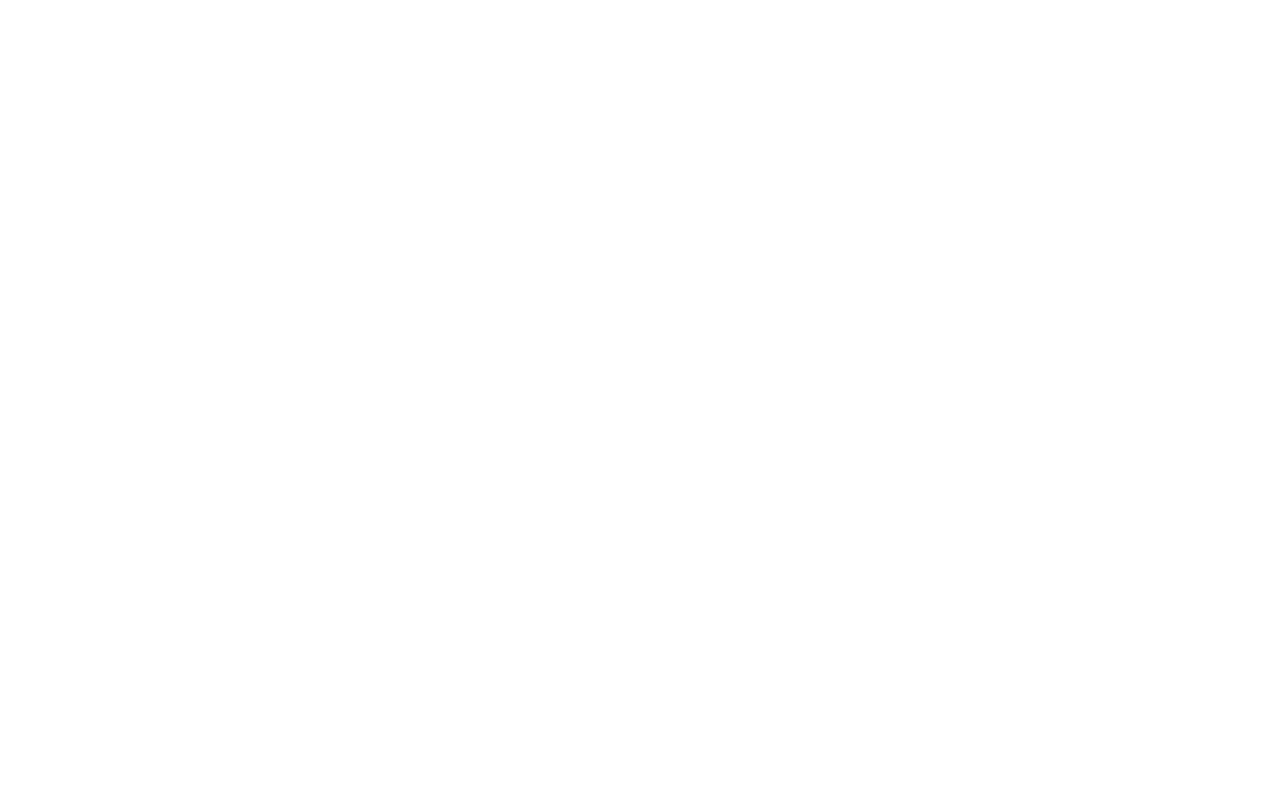
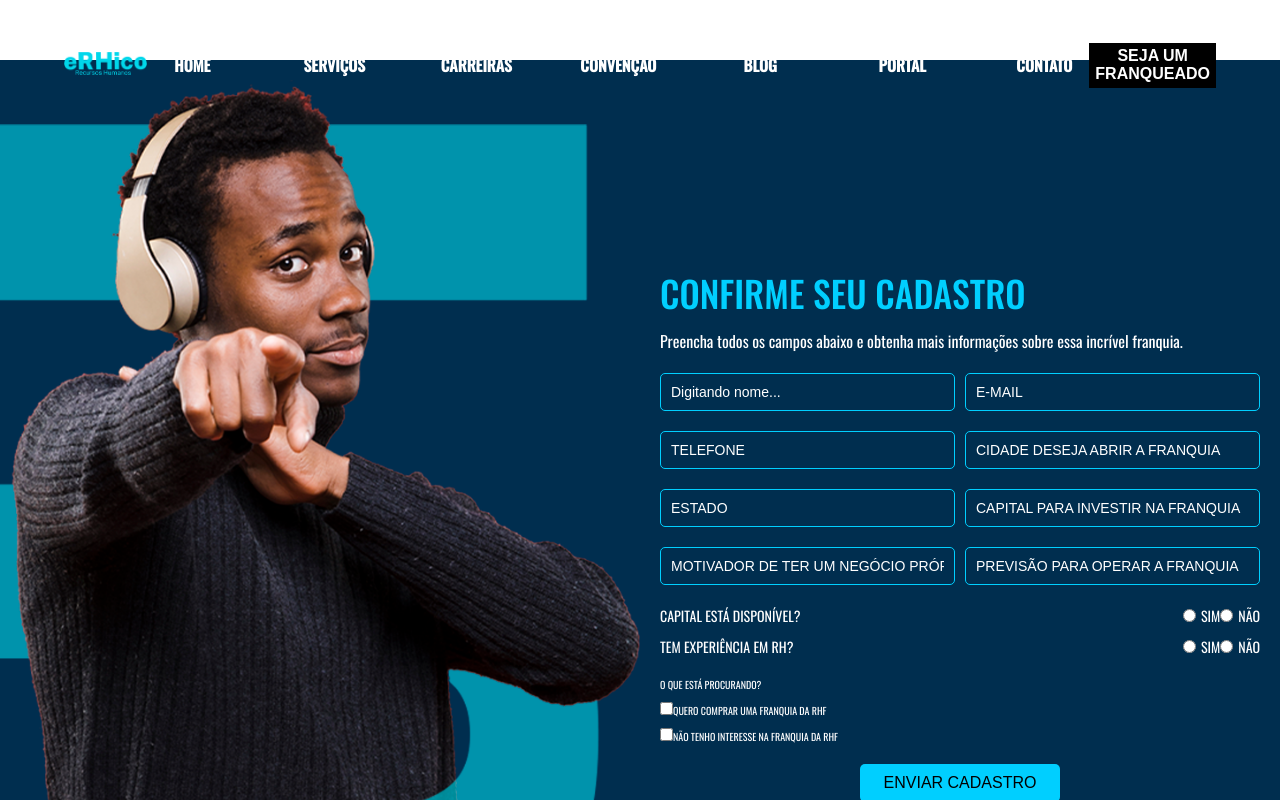
Before and after one commit to Agencia-Thype/eRHico-frontend, a React (Vite) app: page /franquia in a window 1280 px wide. Before the commit this address had no page. Shown: the top 800 px of the page. Built offline with nearby package versions, Linux system fonts and the light colour scheme; a web font is replaced by a local one.

Commit message:
franqueado

```diff
--- a/src/components/Header/header.sass
+++ b/src/components/Header/header.sass
@@ -4,14 +4,14 @@
     justify-content: space-between
     align-items: center
     width: 100%
-    padding: 30px 5%
+    padding: 20px 5%
     figure
         width: 300px
         img
             width: 100%
     .menu
         display: flex
-        gap: 72px
+        gap: 52px
         li
             width: 90px
             height: 90px
--- a/src/components/Header/index.tsx
+++ b/src/components/Header/index.tsx
@@ -1,8 +1,11 @@
 import { useEffect, useState } from "react";
-import "../../styles/_reset.sass"
-import "./header.sass"
+import { useNavigate } from "react-router-dom";
+import "../../styles/_reset.sass";
+import "./header.sass";
+
 const Header = () => {
     const [isSticky, setIsSticky] = useState(false);
+    const navigate = useNavigate(); // Inicializa o hook useNavigate
 
     useEffect(() => {
         const handleScroll = () => {
@@ -13,7 +16,7 @@
             }
         };
 
-    // Adiciona o listener de evento de scroll
+
         window.addEventListener("scroll", handleScroll);
 
         // Limpa o listener ao desmontar o componente
@@ -21,6 +24,7 @@
             window.removeEventListener("scroll", handleScroll);
         };
     }, []);
+
     return (
         <nav className={`header ${isSticky ? "sticky" : ""}`}>
             <figure>
@@ -35,9 +39,10 @@
                 <li>PORTAL</li>
                 <li>CONTATO</li>
             </ul>
-            <button>SEJA UM FRANQUEADO</button>
+
+            <button onClick={() => navigate("/franquia")}>SEJA UM FRANQUEADO</button>
         </nav>
-  )
-}
+    );
+};
 
-export default Header
+export default Header;
--- /dev/null
+++ b/src/pages/FranchisingPage/FranchisingPage.sass
@@ -0,0 +1,99 @@
+main
+  width: 100%
+  min-height: 100vh
+  display: flex
+  flex-direction: column
+
+.franchising-page
+  flex: 1
+  display: flex
+  flex-wrap: wrap
+  width: 100%
+  background-color: #002e4f
+  color: #ffffff
+  margin-top: 60px // Garante que não haja margem acima
+  padding-top: 20px // Adiciona um pequeno espaço no topo para separação
+
+  .image-section
+    flex: 1
+    max-width: 50%
+    img
+      width: 100%
+      height: auto
+      border-radius: 8px
+
+  .form-section
+    flex: 1
+    max-width: 50%
+    padding: 20px
+    display: flex
+    flex-direction: column
+    justify-content: center
+
+    h1
+      font-size: 36px
+      color: #00cfff
+      margin-bottom: 10px
+
+    p
+      font-size: 16px
+      margin-bottom: 20px
+
+    form
+      display: flex
+      flex-direction: column
+      gap: 20px
+
+      .input-group
+        display: flex
+        gap: 10px
+
+        input
+          flex: 1
+          padding: 10px
+          font-size: 14px
+          border: 1px solid #00cfff
+          border-radius: 5px
+          background-color: transparent
+          color: #ffffff
+
+          &::placeholder
+            color: #ffffff
+
+      .checkbox-group
+        display: flex
+        flex-direction: column
+        gap: 10px
+
+        .checkbox-item
+          display: flex
+          justify-content: space-between
+          align-items: center
+
+          label
+            font-size: 14px
+
+          input[type="radio"], input[type="checkbox"]
+            margin-right: 5px
+
+      button
+        background-color: #00cfff
+        color: #000
+        padding: 10px
+        font-size: 16px
+        border: none
+        border-radius: 5px
+        cursor: pointer
+        align-self: center
+        width: 200px
+
+        &:hover
+          background-color: #008bb0
+
+@media (max-width: 768px)
+  .franchising-page
+    flex-direction: column
+
+    .image-section, .form-section
+      max-width: 100%
+      padding: 10px
--- a/src/pages/FranchisingPage/index.tsx
+++ b/src/pages/FranchisingPage/index.tsx
@@ -0,0 +1,100 @@
+import Header from "../../components/Header";
+import "./FranchisingPage.sass";
+
+const FranchisingPage = () => {
+  return (
+    <main>
+      <Header />
+      <section className="franchising-page">
+        <div className="image-section">
+          <img
+            src="../src/assets/img/imagem05.png"
+            alt="Cadastro de Franqueados"
+          />
+        </div>
+        <div className="form-section">
+          <h1>CONFIRME SEU CADASTRO</h1>
+          <p>
+            Preencha todos os campos abaixo e obtenha mais informações sobre
+            essa incrível franquia.
+          </p>
+          <form>
+            <div className="input-group">
+              <input type="text" placeholder="Digitando nome..." />
+              <input type="email" placeholder="E-MAIL" />
+            </div>
+            <div className="input-group">
+              <input type="text" placeholder="TELEFONE" />
+              <input type="text" placeholder="CIDADE DESEJA ABRIR A FRANQUIA" />
+            </div>
+            <div className="input-group">
+              <input type="text" placeholder="ESTADO" />
+              <input
+                type="text"
+                placeholder="CAPITAL PARA INVESTIR NA FRANQUIA"
+              />
+            </div>
+            <div className="input-group">
+              <input
+                type="text"
+                placeholder="MOTIVADOR DE TER UM NEGÓCIO PRÓPRIO"
+              />
+              <input
+                type="text"
+                placeholder="PREVISÃO PARA OPERAR A FRANQUIA"
+              />
+            </div>
+            <div className="checkbox-group">
+              <div className="checkbox-item">
+                <label>CAPITAL ESTÁ DISPONÍVEL?</label>
+                <div>
+                  <input
+                    type="radio"
+                    id="capital-sim"
+                    name="capital"
+                    value="sim"
+                  />
+                  <label htmlFor="capital-sim">SIM</label>
+                  <input
+                    type="radio"
+                    id="capital-nao"
+                    name="capital"
+                    value="nao"
+                  />
+                  <label htmlFor="capital-nao">NÃO</label>
+                </div>
+              </div>
+              <div className="checkbox-item">
+                <label>TEM EXPERIÊNCIA EM RH?</label>
+                <div>
+                  <input type="radio" id="rh-sim" name="rh" value="sim" />
+                  <label htmlFor="rh-sim">SIM</label>
+                  <input type="radio" id="rh-nao" name="rh" value="nao" />
+                  <label htmlFor="rh-nao">NÃO</label>
+                </div>
+              </div>
+            </div>
+            <div className="checkbox-group">
+              <label>O QUE ESTÁ PROCURANDO?</label>
+              <div>
+                <input type="checkbox" id="comprar-franquia" />
+                <label htmlFor="comprar-franquia">
+                  QUERO COMPRAR UMA FRANQUIA DA RHF
+                </label>
+              </div>
+              <div>
+                <input type="checkbox" id="nao-interesse" />
+                <label htmlFor="nao-interesse">
+                  NÃO TENHO INTERESSE NA FRANQUIA DA RHF
+                </label>
+              </div>
+            </div>
+            <button type="submit">ENVIAR CADASTRO</button>
+          </form>
+        </div>
+      </section>
+    </main>
+  );
+};
+
+export default FranchisingPage;
--- a/src/pages/HomePage/home.sass
+++ b/src/pages/HomePage/home.sass
@@ -541,7 +541,7 @@
         font-size: 16px
         cursor: pointer
         transition: background-color 0.3s ease
-        margin-left:20%
+        margin-left: 17%
 
         &:hover
           background-color: #001f3b
--- a/src/routes/index.tsx
+++ b/src/routes/index.tsx
@@ -1,11 +1,13 @@
 import { Route, Routes } from 'react-router-dom'
 import HomePage from '../pages/HomePage'
+import FranchisingPage from '../pages/FranchisingPage'
 
 
 const RoutesComponents = () => {
   return (
     <Routes>
         <Route path='/' element={<HomePage/>} />
+        <Route path="/franquia" element={<FranchisingPage />} />
     </Routes>
   )
 }
```
Also changed, not shown: 1 other file (tests, documents, lock files or other folders). Lines whose indentation alone changed are shown as unchanged.
